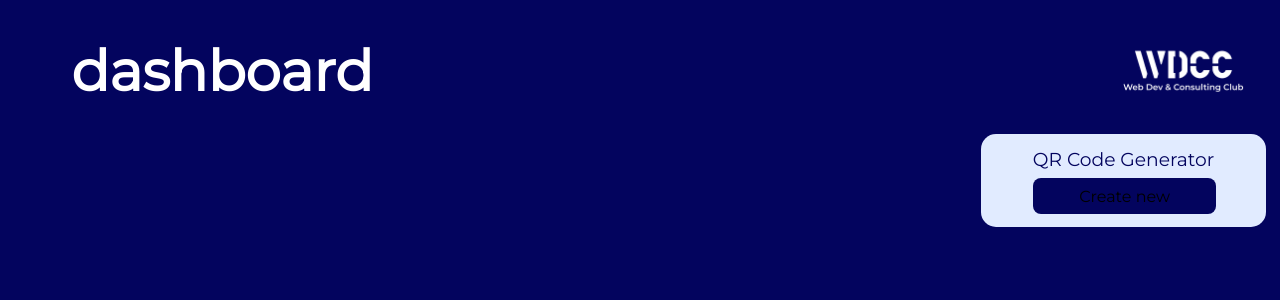
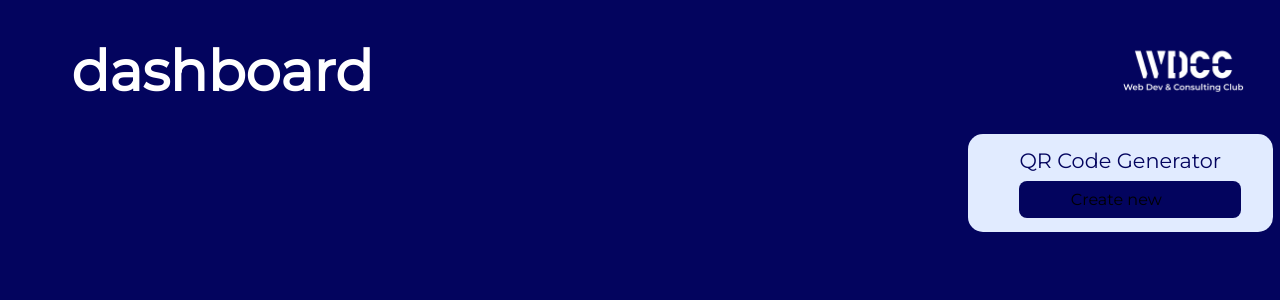
Before and after one commit to UoaWDCC/passport, a React (Vite) app in the folder web/: page /dashboard in a window 1280 px wide. Shown: the top 300 px of the page. Built offline with nearby package versions, Linux system fonts and the light colour scheme.

Commit message:
updated stamp file to take account of overflow

```diff
--- a/web/src/components/dashboardcomponents/create-qr-code-button.tsx
+++ b/web/src/components/dashboardcomponents/create-qr-code-button.tsx
@@ -2,9 +2,11 @@ import CreateNewButton from './create-new-button';
 
 function GenerateQRCodeButton() {
     return (
-        <div className='generate-qr-code-button'>
-            <h3 className='button-header'>QR Code Generator</h3>
-            <CreateNewButton />
+        <div className='qr-button-container'>
+            <div className='generate-qr-code-button'>
+                <h3 className='button-header'>QR Code Generator</h3>
+                <CreateNewButton />
+            </div>
         </div>
     );
 }
--- a/web/src/components/formcomponents/stamp-section.tsx
+++ b/web/src/components/formcomponents/stamp-section.tsx
@@ -5,13 +5,26 @@ import Bin from '../../assets/bin.svg';
 function StampSection() {
     const [stamp, setStamp] = useState('');
     const [fileSize, setFileSize] = useState('');
-    const HandleChange = (e: React.ChangeEvent<HTMLInputElement>) => {
+    const [fileName, setFileName] = useState('');
+
+    const handleChange = (e: React.ChangeEvent<HTMLInputElement>) => {
         if(e.target.files) {
-            setFileSize((e.target.files[0].size / 1000).toFixed(2) + ' kb');
-            setStamp(e.target.value);
+            let stampSize = e.target.files[0].size
+            if (stampSize < 1000000) {
+                setFileSize((stampSize / 1000).toFixed(2) + ' kb');
+            } else {
+                setFileSize((stampSize / 1000000).toFixed(2) + ' mb');
+            }
+            let stampName = e.target.value;
+            let stampDisplayName = e.target.files[0].name;
+            setStamp(stampName);
+            if (stampDisplayName.length < 23) {
+                setFileName(stampDisplayName);
+            } else {
+                setFileName(stampDisplayName.substring(0,19) + '...');
+            }
         }
     }
-
 
     const handleUploadClick = () => {
         const stampElement = document.getElementById('stamp');
@@ -35,12 +48,12 @@ function StampSection() {
                 type='file'
                 accept='.png'
                 value={stamp}
-                onChange={HandleChange} />
+                onChange={handleChange} />
                 {!stamp && <p className='stamp-text'>select image to upload</p>}
-                {stamp && <p className='stamp-text'>{stamp.split("\\")[stamp.split("\\").length - 1]}</p>}
+                {stamp && <p className='stamp-text'>{fileName}</p>}
                 {stamp && <p className='stamp-text' id='file-size'>{fileSize}</p>}
                 {stamp && <img className="stamp-input-image" id="bin" src={Bin} alt="Bin" onClick={handleBinClick} />}
-                {!stamp && <img className="stamp-input-image" id='upload' src={Upload} alt="Upload" />}
+                {!stamp && <img className="stamp-input-image" id='upload' src={Upload} alt="Upload" onClick={handleUploadClick} />}
             </div>
         </div>
     )
--- a/web/src/styles/dashboard.css
+++ b/web/src/styles/dashboard.css
@@ -4,23 +4,48 @@
 body {
   background-color: #03045e;
 }
+
 .dashboard-container {
   font-family: "Montserrat", sans-serif;
   color-scheme: light dark;
   color: white;
 }
 
+/* Header */
+.dashboard-header {
+  margin-top: 0.1%;
+  display: flex;
+  justify-content: space-between;
+  align-items: center;
+}
+
+.dashboard-title {
+  margin: 0% 0% 0% 5%;
+  font-size: 3.5em;
+  font-weight: 600;
+}
+
+.logo {
+  margin-right: 2%;
+  width: 10%;
+}
+
 /* QR Code Button */
-
+.qr-button-container {
+  width: 100%;
+  display: flex;
+  flex-direction: column;
+  align-items: center;
+  justify-content: center;
+}
 .generate-qr-code-button {
-  margin: 0% 0% 0% 77%;
-  min-width: fit-content;
+  margin: 0% 0% 0% 76%;
+  min-width: max-content;
   width: 13%;
   height: auto;
   border-radius: 15px;
   border: 1px solid transparent;
   padding: 1% 4%;
-  font-size: 1em;
   background-color: #e1ebff;
   transition: 0.4s;
 }
@@ -32,6 +57,7 @@ body {
   margin: 0;
   color: #03045e;
   font-weight: 550;
+  font-size: 1.3em;
 }
 
 /* Inner Button */
@@ -40,9 +66,9 @@ a {
 }
 
 .create-new-button {
-  margin-top: 4%;
+  margin: 4% auto 0% auto;
   display: flex;
-  width: max-content;
+  width: 110%;
   align-items: center;
   border-radius: 8px;
   border: 1px solid transparent;
@@ -58,23 +84,3 @@ a {
 .create-new-button:hover {
   background-color: #0a0b76;
 }
-
-/* Header */
-.dashboard-header {
-  margin-top: 0.1%;
-  display: flex;
-  justify-content: space-between;
-  align-items: center;
-}
-
-.dashboard-title {
-  margin: 0% 0% 0% 5%;
-  font-size: 3.5em;
-  font-weight: 600;
-  font-family: "Montserrat", sans-serif;
-}
-
-.logo {
-  margin-right: 2%;
-  width: 10%;
-}
```
